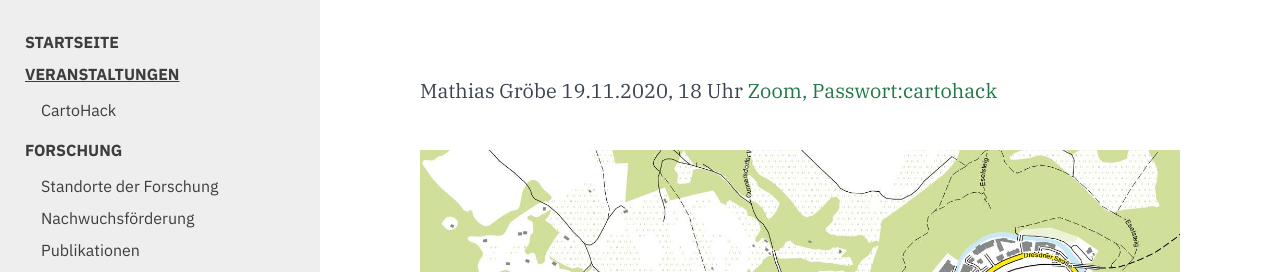
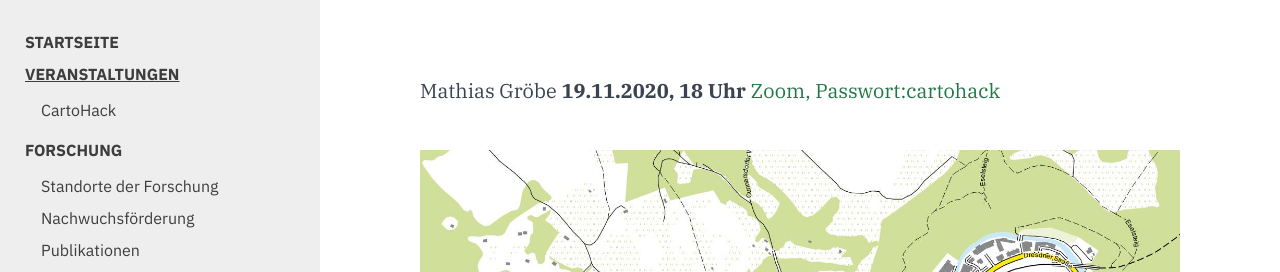
Before and after one commit to sebastian-meier/dgfk-kommission-forschung, a Jekyll site: the page built from de/events/cartohack/02-qgis.md, in a window 1280 px wide. Shown: the part 236-508 px from the top of the page. Built offline with Jekyll 4.4.1, drawn with Linux system fonts in a browser that asks for light colours.

Commit message:
minor changes

```diff
--- a/de/events/cartohack/02-qgis.md
+++ b/de/events/cartohack/02-qgis.md
@@ -10,7 +10,8 @@ redirect_from:
 ---
 
 Mathias Gröbe
-19.11.2020, 18 Uhr <a href="https://hcu-hamburg.zoom.us/j/81582572692">Zoom, Passwort:cartohack</a>
+<strong>19.11.2020, 18 Uhr</strong>
+<a href="https://hcu-hamburg.zoom.us/j/81582572692">Zoom, Passwort:cartohack</a>
 
 ![CartoHack #02](/images/cartohack/02-qgis.jpg)
 
--- a/en/events.html
+++ b/en/events.html
@@ -23,7 +23,7 @@ trans: true
   {% capture event_count %}{{ event_count | plus:1 }}{% endcapture %}
 {% endfor %}
 {% if event_count == 0 %}
-  <li>We are sorry, but there are not upcoming events.</li>
+  <li>We are sorry, but there are no upcoming events.</li>
 {% endif %}
 </ul>
 
```
